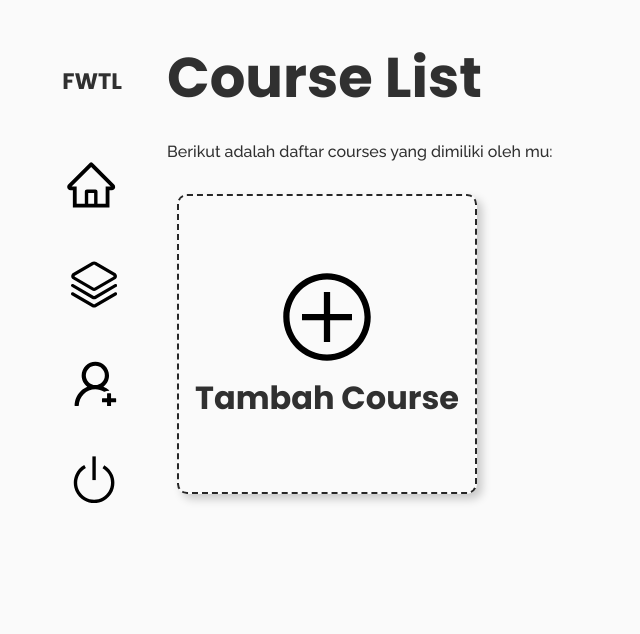
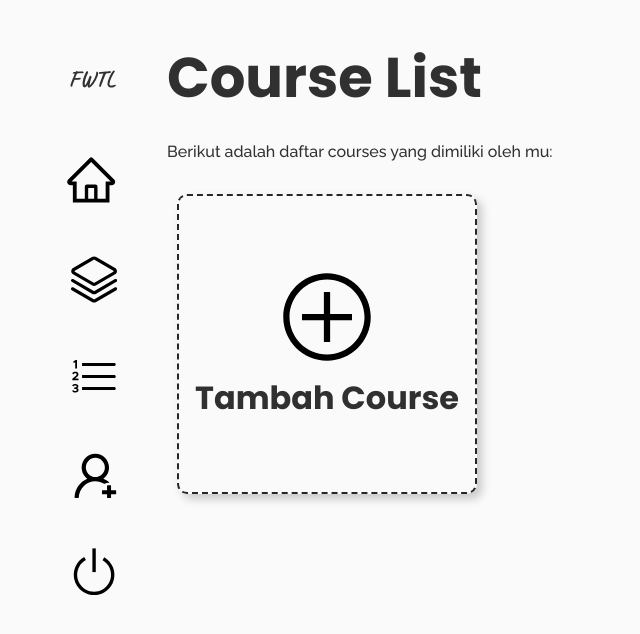
Before and after one commit to ichsanseanaldi/lms-app-react, a React (Create React App) app: page /course-list in a window 1280 px wide. Shown: the top 634 px of the page, without its empty margins (0-640 px from the left). Built offline with nearby package versions, Linux system fonts and the light colour scheme.

Commit message:
leaderboard in guru

```diff
--- a/src/components/guru/DashboardGuru.js
+++ b/src/components/guru/DashboardGuru.js
@@ -47,9 +47,9 @@ export const DashboardGuru = () => {
         <div className='flex flex-wrap m-t-20 p-20-lr course-wrapper'>
           <Card
             svg='<svg width="100" height="100" viewBox="0 0 120 120" fill="none" xmlns="http://www.w3.org/2000/svg">
-            <path fillRule="evenodd" clipRule="evenodd" d="M59.9246 7.27999C61.4425 6.39171 63.2027 5.92007 65 5.92007C66.7972 5.92007 68.5575 6.39171 70.0754 7.27999L115.483 33.86C116.832 34.6495 117.944 35.7409 118.713 37.0329C119.483 38.3249 119.887 39.7755 119.887 41.25C119.887 42.7245 119.483 44.1751 118.713 45.4671C117.944 46.759 116.832 47.8505 115.483 48.64L70.0754 75.22C68.5575 76.1083 66.7972 76.5799 65 76.5799C63.2027 76.5799 61.4425 76.1083 59.9246 75.22L14.5167 48.64C13.1675 47.8505 12.0565 46.759 11.2866 45.4671C10.5167 44.1751 10.113 42.7245 10.113 41.25C10.113 39.7755 10.5167 38.3249 11.2866 37.0329C12.0565 35.7409 13.1675 34.6495 14.5167 33.86L59.9246 7.27999ZM65.7258 13.615C65.5088 13.4878 65.257 13.4203 65 13.4203C64.7429 13.4203 64.4912 13.4878 64.2742 13.615L18.8662 40.195C18.6738 40.3078 18.5154 40.4637 18.4057 40.6481C18.2959 40.8326 18.2384 41.0396 18.2384 41.25C18.2384 41.4604 18.2959 41.6674 18.4057 41.8519C18.5154 42.0363 18.6738 42.1921 18.8662 42.305L64.2742 68.885C64.4912 69.0122 64.7429 69.0797 65 69.0797C65.257 69.0797 65.5088 69.0122 65.7258 68.885L111.134 42.305C111.326 42.1921 111.485 42.0363 111.594 41.8519C111.704 41.6674 111.762 41.4604 111.762 41.25C111.762 41.0396 111.704 40.8326 111.594 40.6481C111.485 40.4637 111.326 40.3078 111.134 40.195L65.7258 13.615Z" fill="black"/>
-            <path fillRule="evenodd" clipRule="evenodd" d="M10.113 61.62C10.3985 61.204 10.7701 60.8441 11.2064 60.5606C11.6427 60.2772 12.1352 60.0759 12.6558 59.9682C13.1764 59.8605 13.7149 59.8485 14.2405 59.9329C14.7661 60.0172 15.2686 60.1964 15.7192 60.46L64.2742 88.885C64.4912 89.0122 64.743 89.0797 65 89.0797C65.2571 89.0797 65.5089 89.0122 65.7259 88.885L114.281 60.46C114.731 60.196 115.234 60.0166 115.76 59.9319C116.286 59.8472 116.824 59.859 117.345 59.9665C117.866 60.0739 118.359 60.2751 118.795 60.5584C119.232 60.8416 119.604 61.2015 119.89 61.6175C120.176 62.0335 120.37 62.4973 120.462 62.9827C120.554 63.468 120.541 63.9652 120.425 64.446C120.308 64.9268 120.09 65.3817 119.783 65.7847C119.476 66.1877 119.087 66.531 118.636 66.795L70.0755 95.22C68.5575 96.1083 66.7973 96.5799 65 96.5799C63.2028 96.5799 61.4426 96.1083 59.9246 95.22L11.3642 66.795C10.455 66.2618 9.81243 65.4171 9.57779 64.4466C9.34315 63.4762 9.53565 62.4595 10.113 61.62Z" fill="black"/>
-            <path fillRule="evenodd" clipRule="evenodd" d="M10.113 81.62C10.3985 81.204 10.7701 80.8441 11.2064 80.5606C11.6427 80.2772 12.1352 80.0759 12.6558 79.9682C13.1764 79.8605 13.7149 79.8485 14.2405 79.9329C14.7661 80.0172 15.2686 80.1964 15.7192 80.46L64.2742 108.885C64.4912 109.012 64.743 109.08 65 109.08C65.2571 109.08 65.5089 109.012 65.7259 108.885L114.281 80.46C115.191 79.9269 116.293 79.7494 117.345 79.9665C118.397 80.1835 119.312 80.7774 119.89 81.6175C120.467 82.4576 120.66 83.475 120.425 84.446C120.189 85.4169 119.546 86.2619 118.636 86.795L70.0755 115.22C68.5575 116.108 66.7973 116.58 65 116.58C63.2028 116.58 61.4426 116.108 59.9246 115.22L11.3642 86.795C10.455 86.2618 9.81243 85.4171 9.57779 84.4467C9.34315 83.4762 9.53565 82.4595 10.113 81.62Z" fill="black"/>
+            <path fill-rule="evenodd" clip-rule="evenodd" d="M55.315 7.27996C56.7161 6.39168 58.341 5.92004 60 5.92004C61.659 5.92004 63.2838 6.39168 64.685 7.27996L106.6 33.86C107.845 34.6495 108.871 35.7409 109.582 37.0329C110.292 38.3248 110.665 39.7754 110.665 41.25C110.665 42.7245 110.292 44.1751 109.582 45.4671C108.871 46.759 107.845 47.8504 106.6 48.64L64.685 75.22C63.2838 76.1082 61.659 76.5799 60 76.5799C58.341 76.5799 56.7161 76.1082 55.315 75.22L13.4 48.64C12.1546 47.8504 11.129 46.759 10.4184 45.4671C9.70771 44.1751 9.33508 42.7245 9.33508 41.25C9.33508 39.7754 9.70771 38.3248 10.4184 37.0329C11.129 35.7409 12.1546 34.6495 13.4 33.86L55.315 7.27996V7.27996ZM60.67 13.615C60.4696 13.4878 60.2372 13.4202 60 13.4202C59.7627 13.4202 59.5303 13.4878 59.33 13.615L17.415 40.195C17.2374 40.3078 17.0911 40.4637 16.9898 40.6481C16.8885 40.8325 16.8354 41.0395 16.8354 41.25C16.8354 41.4604 16.8885 41.6674 16.9898 41.8518C17.0911 42.0362 17.2374 42.1921 17.415 42.305L59.33 68.885C59.5303 69.0122 59.7627 69.0797 60 69.0797C60.2372 69.0797 60.4696 69.0122 60.67 68.885L102.585 42.305C102.763 42.1921 102.909 42.0362 103.01 41.8518C103.111 41.6674 103.165 41.4604 103.165 41.25C103.165 41.0395 103.111 40.8325 103.01 40.6481C102.909 40.4637 102.763 40.3078 102.585 40.195L60.67 13.615V13.615Z" fill="white"/>
+            <path fill-rule="evenodd" clip-rule="evenodd" d="M9.33504 61.62C9.59866 61.2041 9.94163 60.8441 10.3444 60.5607C10.7471 60.2772 11.2017 60.0759 11.6823 59.9682C12.1628 59.8605 12.6599 59.8485 13.1451 59.9329C13.6303 60.0173 14.0941 60.1964 14.51 60.46L59.33 88.885C59.5304 89.0122 59.7627 89.0797 60 89.0797C60.2373 89.0797 60.4697 89.0122 60.67 88.885L105.49 60.46C105.906 60.1961 106.37 60.0166 106.855 59.9319C107.341 59.8473 107.838 59.859 108.319 59.9665C108.799 60.074 109.254 60.2751 109.657 60.5584C110.06 60.8417 110.404 61.2016 110.668 61.6175C110.931 62.0335 111.111 62.4974 111.196 62.9827C111.28 63.468 111.269 63.9652 111.161 64.446C111.054 64.9268 110.852 65.3817 110.569 65.7847C110.286 66.1878 109.926 66.5311 109.51 66.795L64.685 95.22C63.2839 96.1083 61.659 96.5799 60 96.5799C58.341 96.5799 56.7162 96.1083 55.315 95.22L10.49 66.795C9.65077 66.2618 9.05763 65.4171 8.84104 64.4467C8.62445 63.4762 8.80214 62.4595 9.33504 61.62V61.62Z" fill="white"/>
+            <path fill-rule="evenodd" clip-rule="evenodd" d="M9.33504 81.62C9.59866 81.2041 9.94163 80.8441 10.3444 80.5607C10.7471 80.2773 11.2017 80.0759 11.6823 79.9682C12.1628 79.8605 12.6599 79.8485 13.1451 79.9329C13.6303 80.0173 14.0941 80.1964 14.51 80.46L59.33 108.885C59.5304 109.012 59.7627 109.08 60 109.08C60.2373 109.08 60.4697 109.012 60.67 108.885L105.49 80.46C106.33 79.9269 107.348 79.7494 108.319 79.9665C109.289 80.1836 110.134 80.7775 110.668 81.6175C111.201 82.4576 111.378 83.475 111.161 84.446C110.944 85.417 110.35 86.2619 109.51 86.795L64.685 115.22C63.2839 116.108 61.659 116.58 60 116.58C58.341 116.58 56.7162 116.108 55.315 115.22L10.49 86.795C9.65077 86.2618 9.05763 85.4171 8.84104 84.4467C8.62445 83.4762 8.80214 82.4595 9.33504 81.62V81.62Z" fill="white"/>
             </svg>
             '
             judul='Course'
--- a/src/components/partials/LevelBar.js
+++ b/src/components/partials/LevelBar.js
@@ -6,15 +6,26 @@ export const LevelBar = (props) => {
     const pointSiswa = props.pointSiswa;
     const currentLevel = props.currentLevel;
     const percentage = Math.round((pointSiswa * 100) / (currentLevel * 100 + 100));
+    const nextLevelPoint = currentLevel * 100 + 100;
 
-    return (
-        <div>
-            {percentage !== NaN && currentLevel !== NaN &&
 
-                <StyledBar data={percentage} >
-                    {pointSiswa}/{currentLevel * 100 + 100} ({percentage}%)
-                </StyledBar>}
-        </div>
-    )
+    if (!isNaN(nextLevelPoint)) {
+        return (
+            <div>
+                <StyledBar data={percentage.toString()} >
+                    {pointSiswa}/{nextLevelPoint} ({percentage}%)
+                </StyledBar>
+            </div>
+
+        )
+    }
+    else {
+        return (
+            <div className='text-center'>
+                <p>Please wait...</p>
+            </div>
+        )
+    }
+
 
 }
--- a/src/components/partials/NavBarGuru.js
+++ b/src/components/partials/NavBarGuru.js
@@ -28,7 +28,7 @@ export const NavBarGuru = () => {
                 </button>
             </div>
             <div className='brand m-t-30'>
-                <b className='link-nav text-center'>
+                <b className='link-nav text-center caveat'>
                     <Link to={'/dashboard-guru'}>
                         FWTL
                     </Link>
@@ -48,6 +48,18 @@ export const NavBarGuru = () => {
                             <path fillRule="evenodd" clipRule="evenodd" d="M59.9246 7.27999C61.4425 6.39171 63.2027 5.92007 65 5.92007C66.7972 5.92007 68.5575 6.39171 70.0754 7.27999L115.483 33.86C116.832 34.6495 117.944 35.7409 118.713 37.0329C119.483 38.3249 119.887 39.7755 119.887 41.25C119.887 42.7245 119.483 44.1751 118.713 45.4671C117.944 46.759 116.832 47.8505 115.483 48.64L70.0754 75.22C68.5575 76.1083 66.7972 76.5799 65 76.5799C63.2027 76.5799 61.4425 76.1083 59.9246 75.22L14.5167 48.64C13.1675 47.8505 12.0565 46.759 11.2866 45.4671C10.5167 44.1751 10.113 42.7245 10.113 41.25C10.113 39.7755 10.5167 38.3249 11.2866 37.0329C12.0565 35.7409 13.1675 34.6495 14.5167 33.86L59.9246 7.27999ZM65.7258 13.615C65.5088 13.4878 65.257 13.4203 65 13.4203C64.7429 13.4203 64.4912 13.4878 64.2742 13.615L18.8662 40.195C18.6738 40.3078 18.5154 40.4637 18.4057 40.6481C18.2959 40.8326 18.2384 41.0396 18.2384 41.25C18.2384 41.4604 18.2959 41.6674 18.4057 41.8519C18.5154 42.0363 18.6738 42.1921 18.8662 42.305L64.2742 68.885C64.4912 69.0122 64.7429 69.0797 65 69.0797C65.257 69.0797 65.5088 69.0122 65.7258 68.885L111.134 42.305C111.326 42.1921 111.485 42.0363 111.594 41.8519C111.704 41.6674 111.762 41.4604 111.762 41.25C111.762 41.0396 111.704 40.8326 111.594 40.6481C111.485 40.4637 111.326 40.3078 111.134 40.195L65.7258 13.615Z" fill="black" />
                             <path fillRule="evenodd" clipRule="evenodd" d="M10.113 61.62C10.3985 61.204 10.7701 60.8441 11.2064 60.5606C11.6427 60.2772 12.1352 60.0759 12.6558 59.9682C13.1764 59.8605 13.7149 59.8485 14.2405 59.9329C14.7661 60.0172 15.2686 60.1964 15.7192 60.46L64.2742 88.885C64.4912 89.0122 64.743 89.0797 65 89.0797C65.2571 89.0797 65.5089 89.0122 65.7259 88.885L114.281 60.46C114.731 60.196 115.234 60.0166 115.76 59.9319C116.286 59.8472 116.824 59.859 117.345 59.9665C117.866 60.0739 118.359 60.2751 118.795 60.5584C119.232 60.8416 119.604 61.2015 119.89 61.6175C120.176 62.0335 120.37 62.4973 120.462 62.9827C120.554 63.468 120.541 63.9652 120.425 64.446C120.308 64.9268 120.09 65.3817 119.783 65.7847C119.476 66.1877 119.087 66.531 118.636 66.795L70.0755 95.22C68.5575 96.1083 66.7973 96.5799 65 96.5799C63.2028 96.5799 61.4426 96.1083 59.9246 95.22L11.3642 66.795C10.455 66.2618 9.81243 65.4171 9.57779 64.4466C9.34315 63.4762 9.53565 62.4595 10.113 61.62Z" fill="black" />
                             <path fillRule="evenodd" clipRule="evenodd" d="M10.113 81.62C10.3985 81.204 10.7701 80.8441 11.2064 80.5606C11.6427 80.2772 12.1352 80.0759 12.6558 79.9682C13.1764 79.8605 13.7149 79.8485 14.2405 79.9329C14.7661 80.0172 15.2686 80.1964 15.7192 80.46L64.2742 108.885C64.4912 109.012 64.743 109.08 65 109.08C65.2571 109.08 65.5089 109.012 65.7259 108.885L114.281 80.46C115.191 79.9269 116.293 79.7494 117.345 79.9665C118.397 80.1835 119.312 80.7774 119.89 81.6175C120.467 82.4576 120.66 83.475 120.425 84.446C120.189 85.4169 119.546 86.2619 118.636 86.795L70.0755 115.22C68.5575 116.108 66.7973 116.58 65 116.58C63.2028 116.58 61.4426 116.108 59.9246 115.22L11.3642 86.795C10.455 86.2618 9.81243 85.4171 9.57779 84.4467C9.34315 83.4762 9.53565 82.4595 10.113 81.62Z" fill="black" />
+                        </svg>
+                    </Link>
+                </div>
+                <div className='link-nav m-t-20'>
+                    <Link to={'/leaderboard'}>
+                        <svg width="50" height="50" viewBox="0 0 120 120" fill="none" xmlns="http://www.w3.org/2000/svg">
+                            <path d="M19.7167 26.7583V41.7444H24.0139V21.8472H20.5833L14.625 25.8556L16.3222 28.8889L19.7167 26.7583Z" fill="black" />
+                            <path d="M20.1139 53.5167C20.486 53.482 20.8613 53.5237 21.2167 53.6393C21.5722 53.7548 21.9003 53.9417 22.1809 54.1885C22.4615 54.4353 22.6888 54.7369 22.8487 55.0746C23.0087 55.4124 23.098 55.7793 23.1111 56.1528C23.1111 57.525 22.3528 58.825 19.9695 60.7389L12.7472 66.4083V70.0194H27.6972V66.0111H19.2472L22.8584 63.2306C26.4695 60.7028 27.4806 58.6444 27.4806 56.0083C27.4501 55.1078 27.2357 54.223 26.8507 53.4084C26.4657 52.5938 25.9181 51.8665 25.2417 51.2712C24.5653 50.676 23.7743 50.2253 22.9173 49.947C22.0603 49.6687 21.1555 49.5686 20.2584 49.6528C18.7534 49.644 17.2679 49.9931 15.9243 50.6712C14.5807 51.3492 13.4175 52.3369 12.5306 53.5528L15.275 56.1889C15.8264 55.406 16.5485 54.7586 17.3868 54.2956C18.2251 53.8327 19.1576 53.5663 20.1139 53.5167Z" fill="black" />
+                            <path d="M23.6889 88.9778C24.7139 88.7217 25.6249 88.1322 26.2785 87.3021C26.9322 86.472 27.2915 85.4482 27.3 84.3917C27.3 81.25 24.4833 78.9389 20.0778 78.9389C18.6206 78.9135 17.1774 79.2264 15.8616 79.853C14.5458 80.4796 13.3932 81.4028 12.4944 82.55L14.9861 85.15C15.5628 84.4571 16.2787 83.8933 17.0875 83.4951C17.8963 83.097 18.7797 82.8734 19.6805 82.8389C21.6305 82.8389 23.0028 83.7778 23.0028 85.2222C23.0028 86.6667 21.7028 87.4611 19.3917 87.4611H17.2972V91.0722H19.6083C22.2805 91.0722 23.4722 91.8306 23.4722 93.3472C23.4722 94.8639 22.2083 95.8028 19.8611 95.8028C18.8682 95.795 17.8875 95.5825 16.9803 95.1787C16.0732 94.7748 15.2591 94.1882 14.5889 93.4556L12.0611 96.2722C13.0675 97.3781 14.3028 98.2515 15.681 98.8315C17.0593 99.4115 18.5473 99.6841 20.0417 99.6306C24.7 99.6306 27.7333 97.1389 27.7333 93.7083C27.7305 92.5681 27.322 91.466 26.581 90.5993C25.84 89.7326 24.8148 89.1578 23.6889 88.9778Z" fill="black" />
+                            <path d="M117.072 32.5C117.072 31.5423 116.692 30.6238 116.015 29.9466C115.337 29.2693 114.419 28.8889 113.461 28.8889H36.1111V36.1111H113.461C114.419 36.1111 115.337 35.7307 116.015 35.0534C116.692 34.3762 117.072 33.4577 117.072 32.5Z" fill="black" />
+                            <path d="M113.461 57.7778H36.1111V65H113.461C114.419 65 115.337 64.6195 116.015 63.9423C116.692 63.2651 117.072 62.3466 117.072 61.3889C117.072 60.4312 116.692 59.5127 116.015 58.8354C115.337 58.1582 114.419 57.7778 113.461 57.7778Z" fill="black" />
+                            <path d="M113.461 86.6667H36.1111V93.8889H113.461C114.419 93.8889 115.337 93.5084 116.015 92.8312C116.692 92.154 117.072 91.2355 117.072 90.2778C117.072 89.32 116.692 88.4015 116.015 87.7243C115.337 87.0471 114.419 86.6667 113.461 86.6667Z" fill="black" />
                         </svg>
                     </Link>
                 </div>
--- a/src/components/partials/NavBarSiswa.js
+++ b/src/components/partials/NavBarSiswa.js
@@ -28,7 +28,7 @@ export const NavBarSiswa = () => {
                 </button>
             </div>
             <div className='brand m-t-30'>
-                <b className='link-nav text-center'>
+                <b className='link-nav text-center caveat'>
                     <Link to={'/dashboard-siswa'}>
                         FWTL
                     </Link>
--- a/src/style/components/StyledBar.js
+++ b/src/style/components/StyledBar.js
@@ -19,7 +19,7 @@ export const StyledBar = styled.div`
     position:relative;
     padding: 5px 10px ;
     z-index:2;
-    color:#303030 ;
+    color:#505050 ;
     font-weight:700 ;
 
     &::after{
@@ -42,6 +42,7 @@ export const StyledBar = styled.div`
         left:0 ;
         width:50px ;
         z-index:-1 ;
+        border-radius:5px ;
         animation: ${props => wave(props.data)} 1s infinite forwards ;
         background-color:#fff;
         opacity:0.1 ;
```
Also changed, not shown: src/components/siswa/Leaderboard.js.
